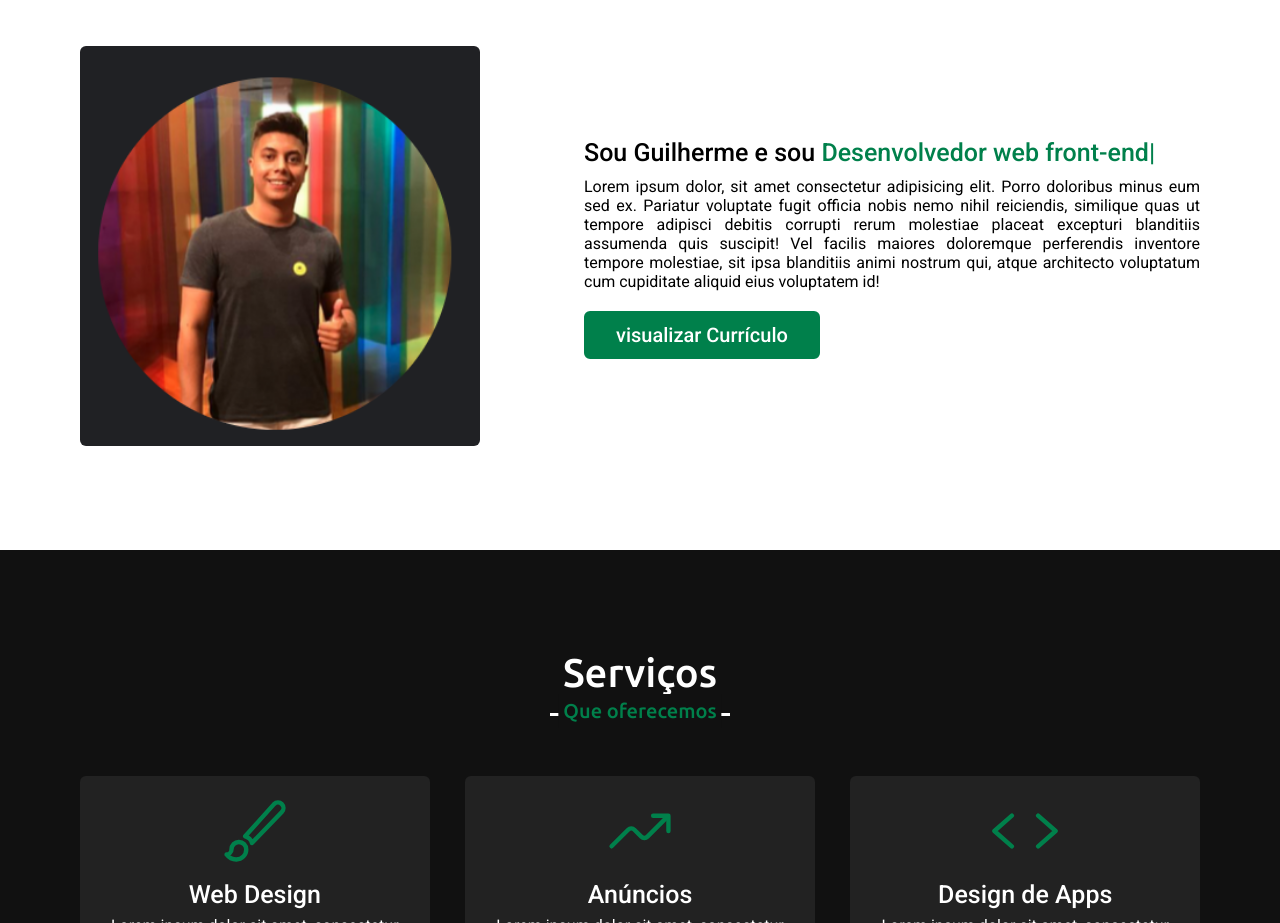
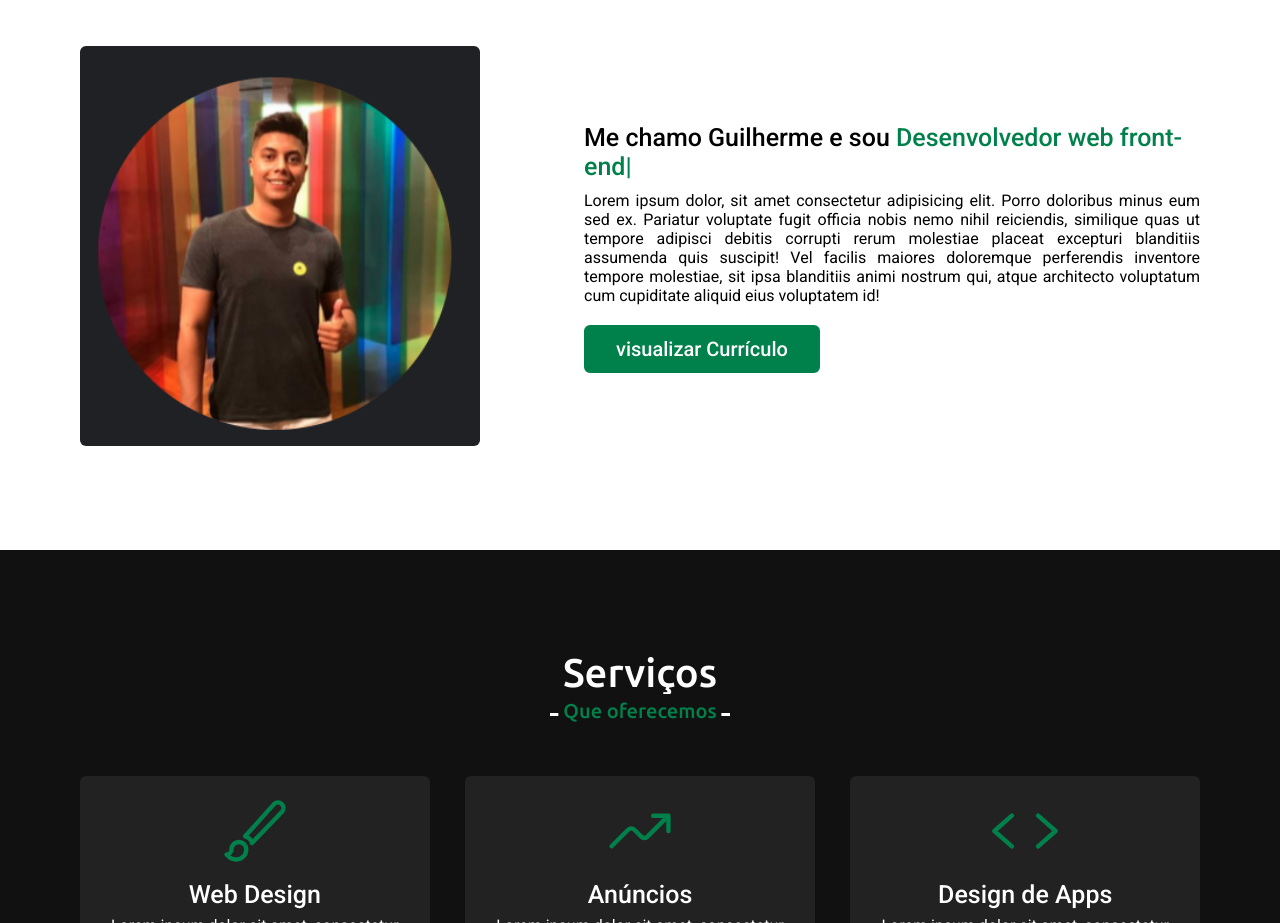
Before and after one commit to GVScode/Guilherme_ArquivosPessoais, a plain HTML site: page Portifólio/Portifólio01.html in a window 1280 px wide. Shown: the part 980-1903 px from the top of the page. Drawn offline with nearby package versions, Linux system fonts and the light colour scheme.

Commit message:
portifolio primeira versão

```diff
--- a/Portifólio/Portifólio01.html
+++ b/Portifólio/Portifólio01.html
@@ -50,7 +50,7 @@
                     <img src="img/Guilherme.png" alt="">
                 </div>
                 <div class="column right">
-                    <div class="text"> Sou Guilherme e sou  <span class="typing-2"></span></div>
+                    <div class="text"> Me chamo Guilherme e sou <span class="typing-2"></span></div>
                     <p>Lorem ipsum dolor, sit amet consectetur adipisicing elit. Porro doloribus minus eum sed ex. Pariatur voluptate fugit officia nobis nemo nihil reiciendis, similique quas ut tempore adipisci debitis corrupti rerum molestiae placeat excepturi blanditiis assumenda quis suscipit! Vel facilis maiores doloremque perferendis inventore tempore molestiae, sit ipsa blanditiis animi nostrum qui, atque architecto voluptatum cum cupiditate aliquid eius voluptatem id!</p>
                     <a href="CV/Curriculo.html">visualizar Currículo</a>
                 </div>
```
